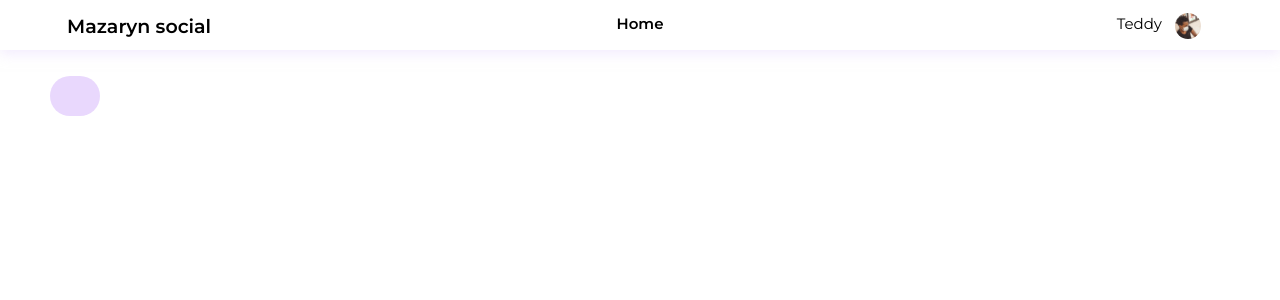
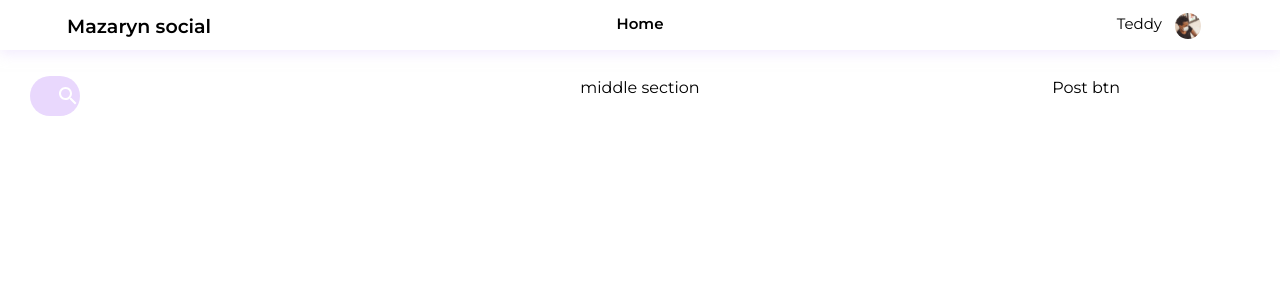
Before and after one commit to aiden77mori/mazaryn-frontend, a React (Create React App) app: page / in a window 1280 px wide. Shown: the top 300 px of the page. Built offline with nearby package versions, Linux system fonts and the light colour scheme.

Commit message:
organised the app viiew

```diff
--- a/src/App.js
+++ b/src/App.js
@@ -1,9 +1,11 @@
 import React from 'react';
 import './App.css';
+/*
 import {BrowserRouter as Router, Switch, Route} from 'react-router-dom';
 import Home from './modules/Home';
 import SignUp from './components/security/signup/signUp';
 import SignIn from './components/security/signin/signIn';
+*/
 import View from './components/view/view.js';
 
 function App() {
--- a/src/components/left pane/LeftPane.css
+++ b/src/components/left pane/LeftPane.css
@@ -1,6 +1,4 @@
 .leftPane{
     width: 29%;
     height: 100%;
-    padding-top: 4.75rem;
-    margin: 0 3.125rem;
 }
--- a/src/components/middle pane/post/Post.css
+++ b/src/components/middle pane/post/Post.css
@@ -12,6 +12,7 @@
 }
 
 .post{
+    width: 300px;
     padding: 10px;
     margin-bottom: 10px;
     border-top:1px solid #e9d8fd;
--- a/src/components/right pane/RightPane.css
+++ b/src/components/right pane/RightPane.css
@@ -7,5 +7,6 @@
 } */
 
 .rightPane{
-    display: none;
+    width: 29%;
+    height: 100%;
 }
--- a/src/components/right pane/RightPane.js
+++ b/src/components/right pane/RightPane.js
@@ -4,7 +4,7 @@ import React from 'react';
 function RightPane(){
     return(
         <div className='rightPane'>
-            <button className='postButton'>Post</button>
+            <button className='postButton'>Post btn</button>
         </div>
     );
 }
--- a/src/components/view/view.css
+++ b/src/components/view/view.css
@@ -2,3 +2,17 @@
     height:100vh;
     background-color: #fff;
 }
+
+.section{
+    width: 100%;
+    height: 100%;
+    padding: 0 1.875rem;
+    padding-top: 4.75rem;
+    display: flex;
+    flex-direction: row;
+    text-align: center;
+}
+
+#middle{
+    width: 50%;
+}
--- a/src/components/view/view.js
+++ b/src/components/view/view.js
@@ -2,12 +2,19 @@ import React from 'react';
 import './view.css';
 import Header from '../header/Header';
 import LeftPane from '../left pane/LeftPane';
+import RightPane from '../right pane/RightPane.js';
 
 function view(){
     return(
         <div id='view'>
             <Header />
-            <LeftPane />
+            <div className='section'>
+                <LeftPane />
+                <section id='middle'>
+                    middle section
+                </section>
+                <RightPane />
+            </div>
         </div>
     )
 }
```
Also changed, not shown: 1 other file (tests, documents, lock files or other folders).
